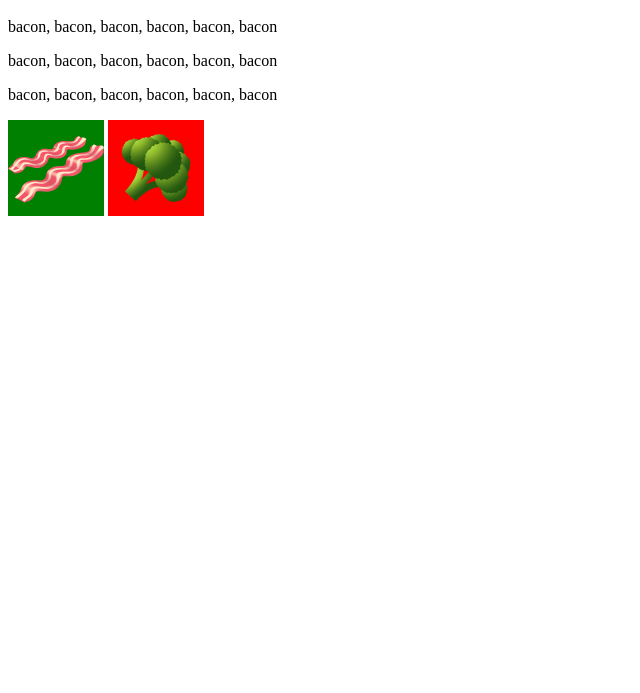
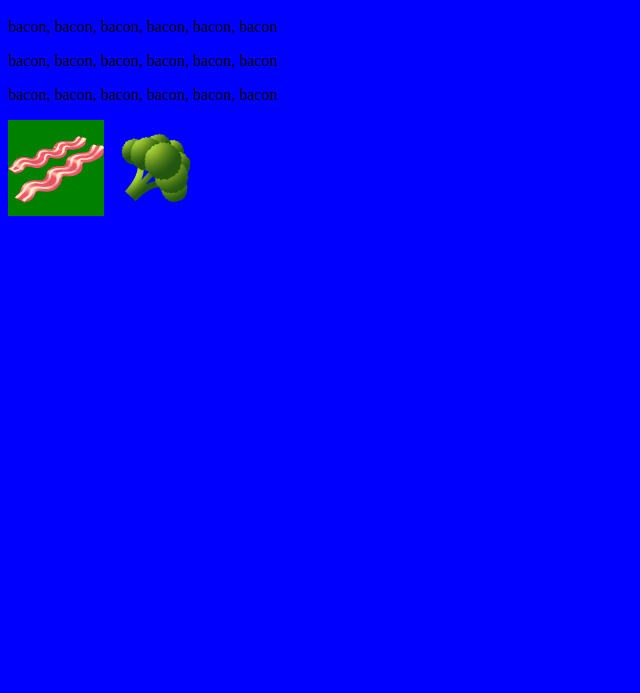
Before and after one commit to mravariya/CSS-Bacon-Fansite, a plain HTML site: page index.html in a window 1280 px wide. Shown: the part 107-800 px from the top of the page, without its empty margins (0-640 px from the left). Drawn offline with Linux system fonts and the light colour scheme.

Commit message:
Changed the Style

```diff
--- a/index.html
+++ b/index.html
@@ -15,6 +15,6 @@
     <p>bacon, bacon, bacon, bacon, bacon, bacon</p>
     <p>bacon, bacon, bacon, bacon, bacon, bacon</p>
     <img class="bacon" src="./bacon.png" alt="bacon">
-    <img class="broccoli" src="./broccoli.png" alt="broccoli">
+    <img class="broccoli, circular" src="./broccoli.png" alt="broccoli">
 </body>
 </html>
--- a/style.css
+++ b/style.css
@@ -1,3 +1,6 @@
+body{
+    background-color: blue;
+}
 h1 {
     font-size: 50px;
     color: red;
@@ -14,3 +17,11 @@ img:hover{
 .broccoli{
     background-color: red;
 }
+
+.circular{
+    border-radius: 100%;
+}
+
+#heading {
+    color: blue;
+}
```
